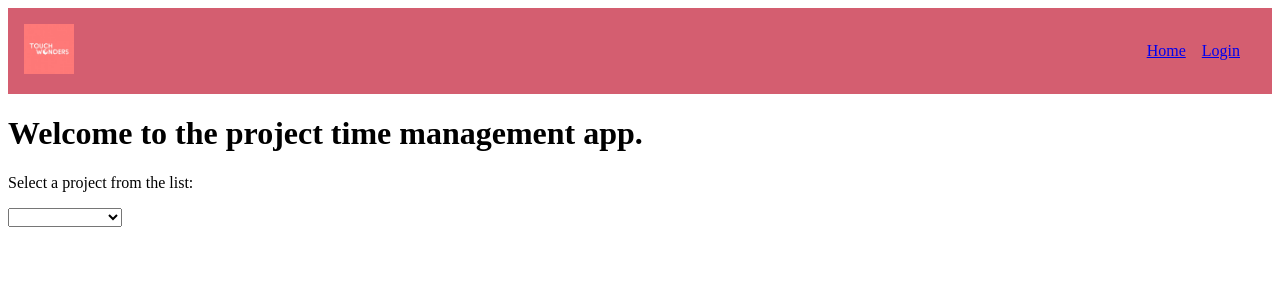
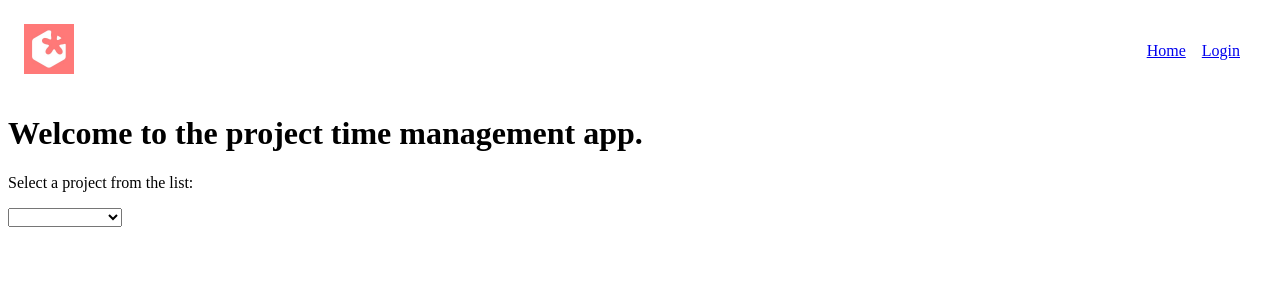
Before and after one commit to Einas1996/time-project-management-app, a Vue app: page / in a window 1280 px wide. Shown: the top 300 px of the page. Built offline with nearby package versions, Linux system fonts and the light colour scheme.

Commit message:
logo added

```diff
--- a/src/components/NavBar.vue
+++ b/src/components/NavBar.vue
@@ -1,7 +1,7 @@
 <template>
   <nav>
     <div class="logo">
-      <img alt="logo" src="../assets/touchwonderslogo.jpg" />
+      <img alt="logo" src="../assets/touchwonders_logo.jpeg" />
     </div>
     <ul class="nav-links">
       <li><router-link to="/">Home</router-link></li>
@@ -22,7 +22,7 @@ nav {
   justify-content: space-between;
   align-items: center;
   padding: 1rem;
-  background-color: #d45e70;
+  background-color: #fff;
   color: #fff;
 }
 
```
Also changed, not shown: src/assets/touchwonders_logo.jpeg (added).
